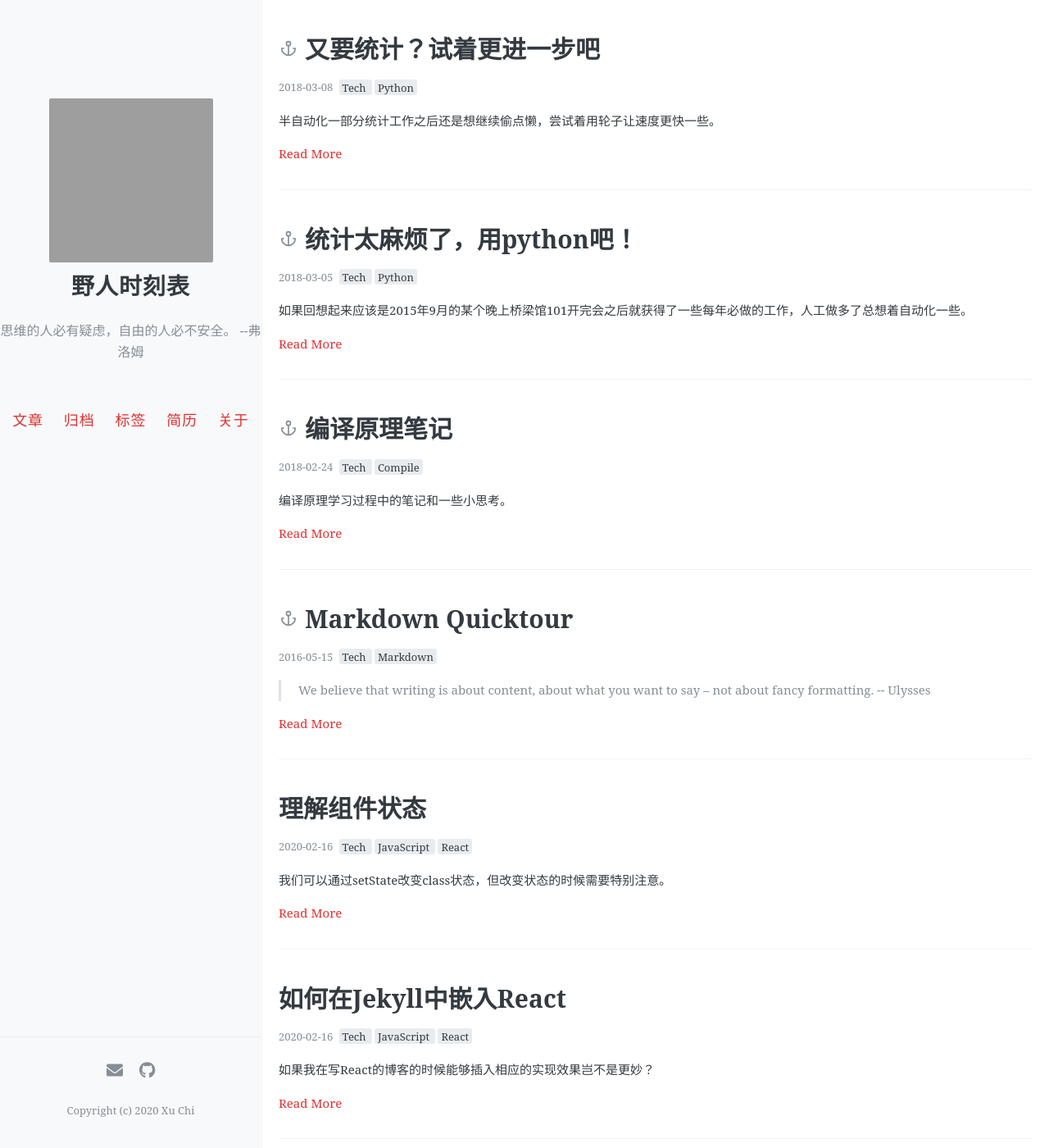
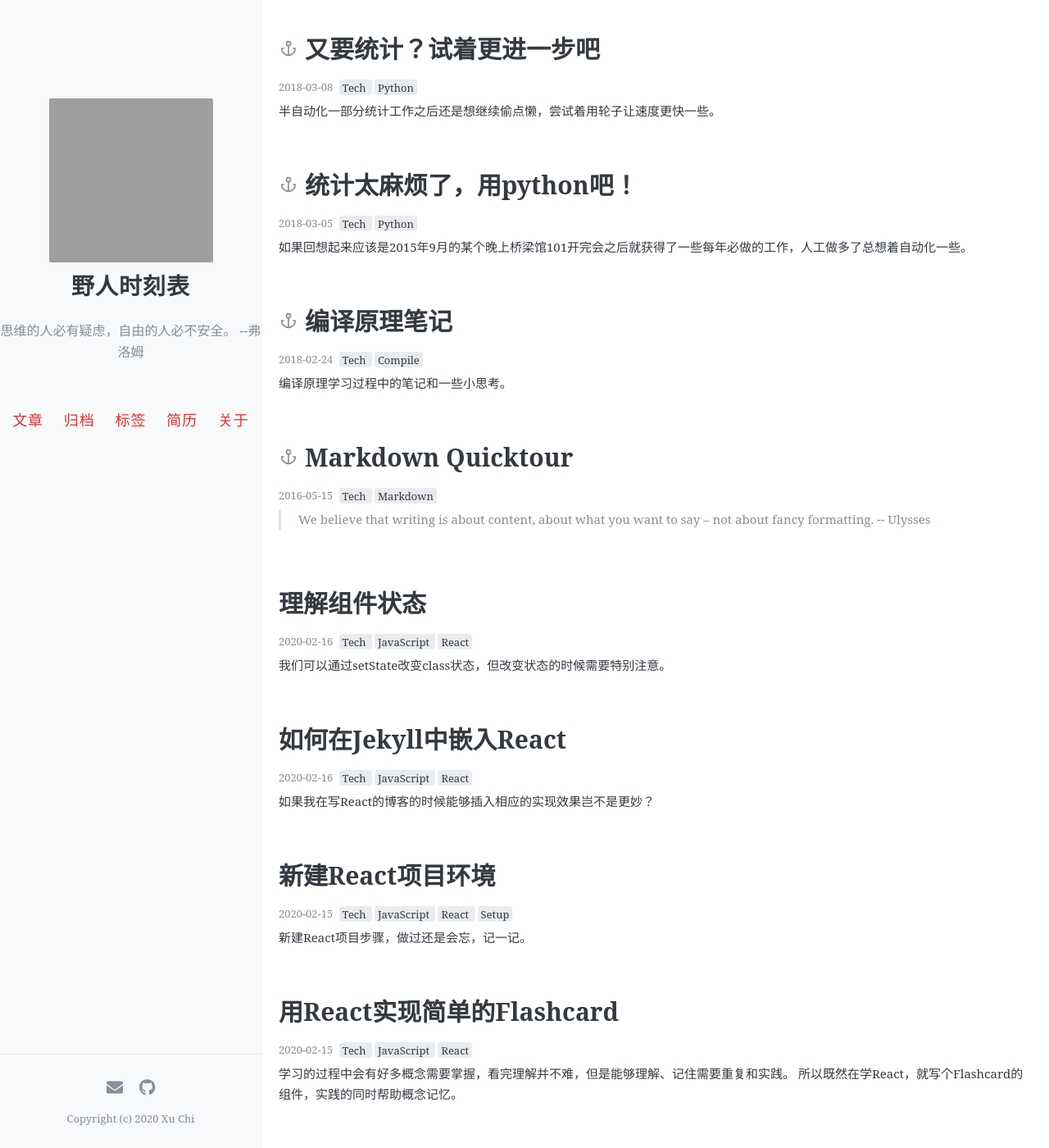
Before and after one commit to xuchi16/Lukathis.github.io, a Jekyll site: the page built from index.html, in a window 1280 px wide and 1400 px high. Shown: the whole window at 82% size. Built offline with Jekyll 4.4.1, drawn with Linux system fonts in a browser that asks for light colours; the list of posts is cut into pages by our own code; comment, search, counter and statistics services are not loaded; some of the changed text lies outside the part shown; grey boxes are pictures that could not be loaded.

Commit message:
restyle the home page

```diff
--- a/index.html
+++ b/index.html
@@ -34,7 +34,7 @@
         <div class="entry">
           {{ post.excerpt }}
         </div>
-        <a href="{{ site.baseurl }}{{ post.url }}" class="read-more">Read More</a>
+        <!-- <a href="{{ site.baseurl }}{{ post.url }}" class="read-more">Read More</a> -->
       </article>
     {% endif %}
   {% endfor %}
@@ -66,7 +66,7 @@
           {{ post.excerpt }}
         </div>
 
-        <a href="{{ site.baseurl }}{{ post.url }}" class="read-more">Read More</a>
+        <!-- <a href="{{ site.baseurl }}{{ post.url }}" class="read-more">Read More</a> -->
       </article>
     {% endunless %}
   {% endfor %}
--- a/style.scss
+++ b/style.scss
@@ -72,7 +72,7 @@
 
 p {
   color: $text-color;
-  margin: 1em 0;
+  margin: .2em 0;
 }
 
 a {
@@ -471,8 +471,8 @@
 }
 
 .posts > .post {
-  padding-bottom: 2em;
-  border-bottom: 1px solid $divider-color;
+  padding-bottom: 1em;
+  // border-bottom: 1px solid $divider-color;
 }
 
 .posts > .post:last-child {
```
